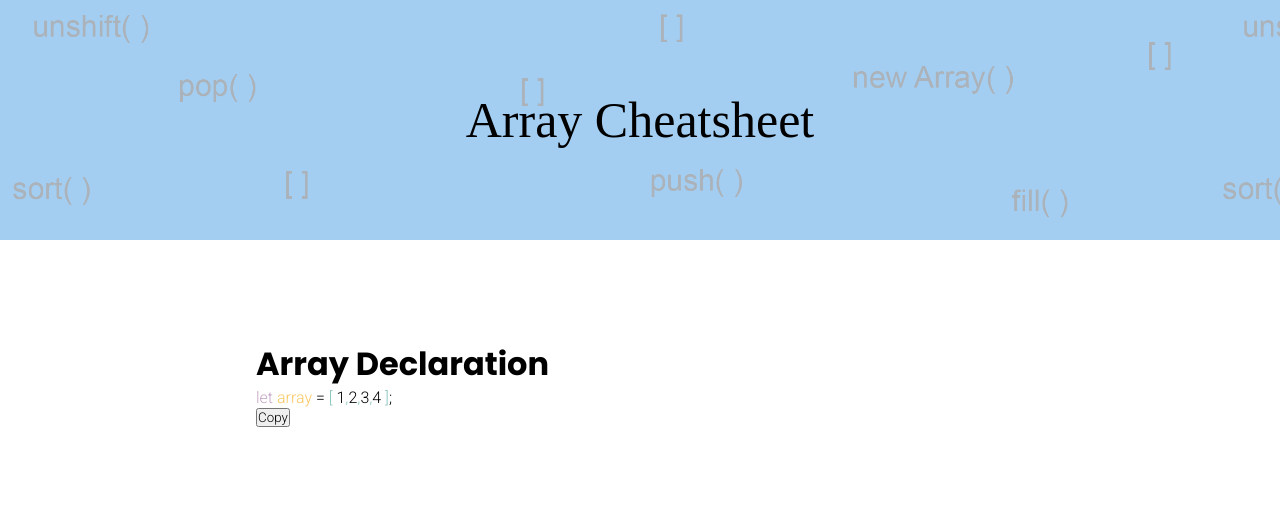
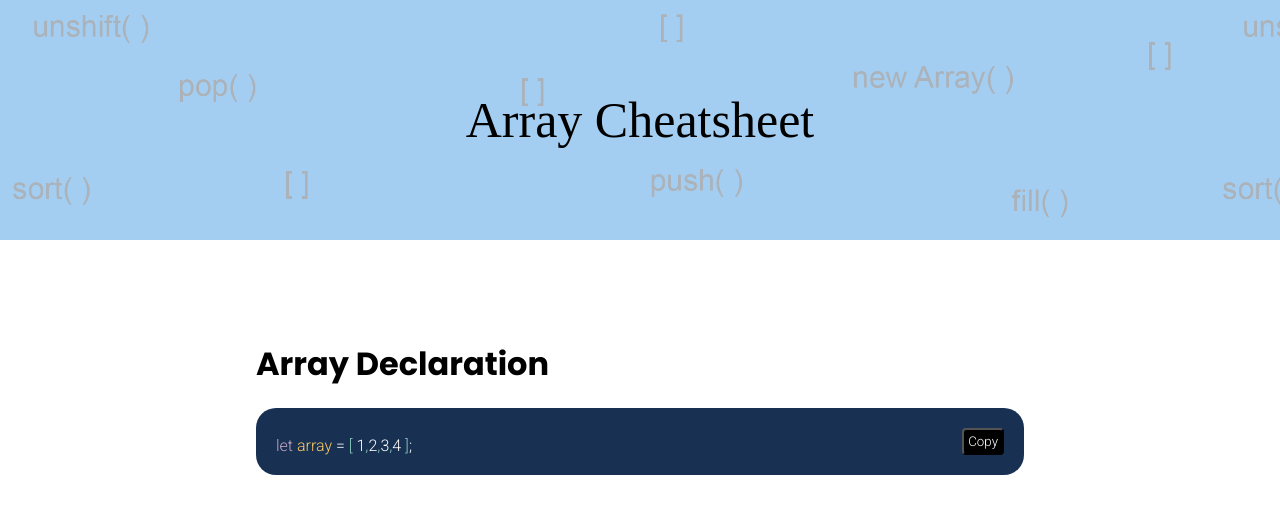
Before and after one commit to abrusu-collins/JS-Cheatsheet, a React (Create React App) app: page /array in a window 1280 px wide. Shown: the top 514 px of the page. Built offline with nearby package versions, Linux system fonts and the light colour scheme; a web font is replaced by a local one.

Commit message:
sweeeeeeeeeet

```diff
--- a/src/sass/_array.scss
+++ b/src/sass/_array.scss
@@ -5,6 +5,22 @@
     & h2 {
       font-family: "Poppins", sans-serif;
       font-size: 32px;
+      margin-bottom: 20px;
+    }
+    & .code_block {
+      color: white;
+      background-color: $code_background;
+      padding: 20px;
+      border-radius: 20px;
+      display: flex;
+      justify-content: space-between;
+      align-items: flex-end;
+      & button{
+        background-color: black;
+        color: white;
+        padding: 4px;
+        border-radius: 4px;
+      }
     }
   }
 
```
Also changed, not shown: src/styles/index.css.
